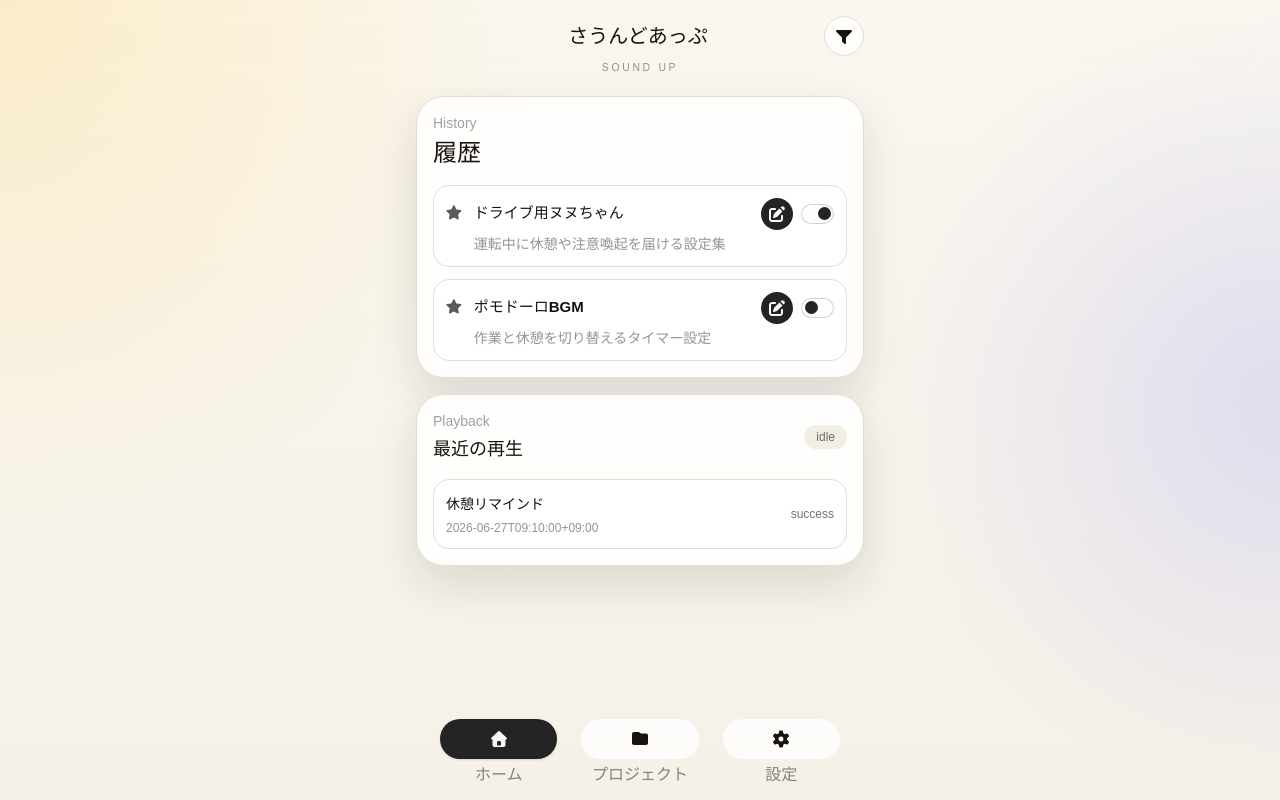
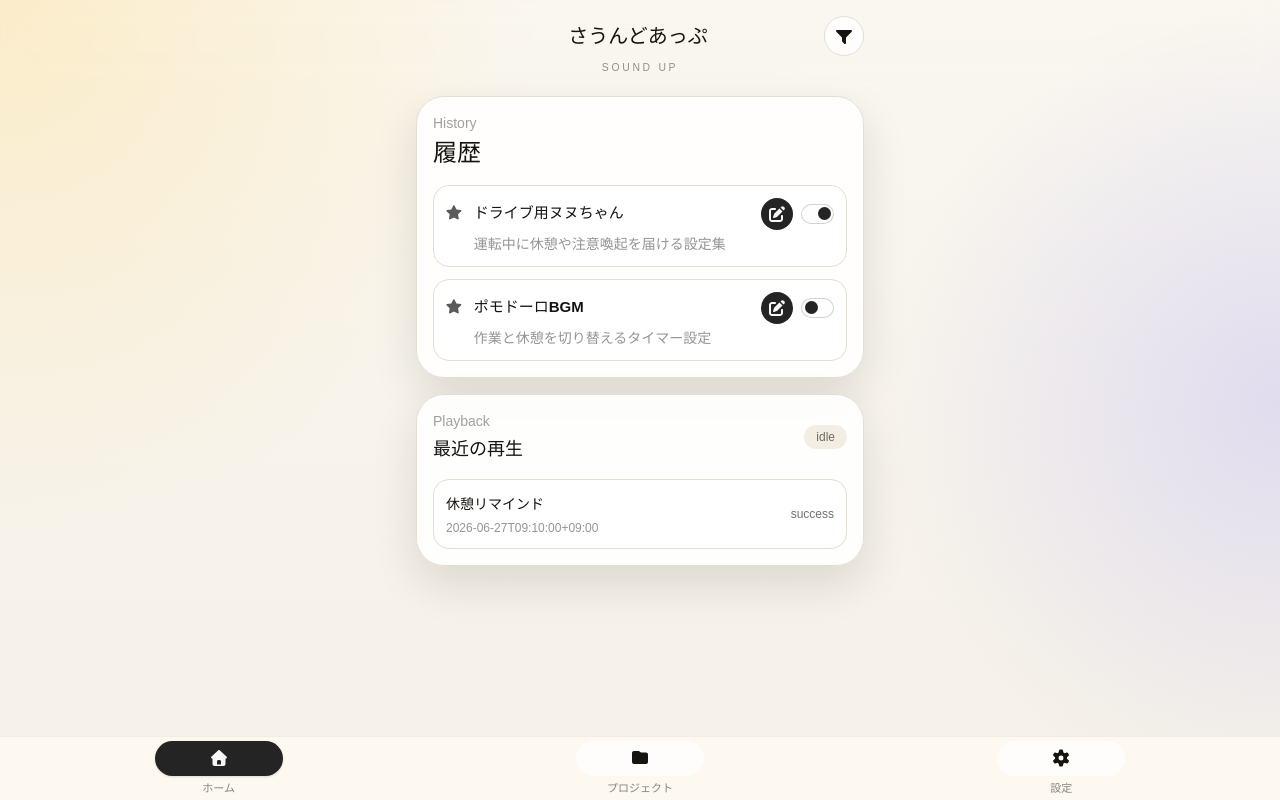
Before and after one commit to matsunono/driving_assistant, a Vue app in the folder frontend/: page / in a window 1280 px wide. Built offline with nearby package versions, Linux system fonts and the light colour scheme.

Commit message:
テーマ選択のボックスを変更

```diff
--- a/frontend/src/components/common/AppBottomNav.vue
+++ b/frontend/src/components/common/AppBottomNav.vue
@@ -20,21 +20,15 @@ function navigate(path: string) {
 </script>
 
 <template>
-  <nav class="fixed inset-x-0 bottom-0 z-30 mx-auto max-w-md px-6 pb-[calc(0.8rem+env(safe-area-inset-bottom))]" aria-label="Main Navigation">
-    <div class="grid grid-cols-3 items-end gap-6 rounded-full bg-transparent">
-      <button
-        v-for="tab in tabs"
-        :key="tab.path"
-        type="button"
+    <div class="dock">
+      <button v-for="tab in tabs" :key="tab.path" type="button"
         class="flex flex-col items-center gap-1 text-xs font-medium text-base-content/50 w-full"
-        :class="{ 'text-base-content': route.path === tab.path }"
-        @click="navigate(tab.path)"
-      >
-        <span class="flex h-10 w-full items-center justify-center rounded-full" :class="route.path === tab.path ? 'bg-neutral text-neutral-content shadow-sm' : 'bg-white/75 text-base-content'">
+        :class="{ 'text-base-content': route.path === tab.path }" @click="navigate(tab.path)">
+        <span class="flex h-10 w-full items-center justify-center rounded-full"
+          :class="route.path === tab.path ? 'bg-neutral text-neutral-content shadow-sm' : 'bg-white/75 text-base-content'">
           <FontAwesomeIcon class="text-base" :icon="tab.icon" />
         </span>
-        <span>{{ tab.label }}</span>
+        <span class="dock-label">{{ tab.label }}</span>
       </button>
     </div>
-  </nav>
 </template>
--- a/frontend/src/views/ConfigDetailView.vue
+++ b/frontend/src/views/ConfigDetailView.vue
@@ -44,7 +44,7 @@ const config = computed(() => project.value?.configs.find((item) => item.id ===
 
         <div class="grid grid-cols-[96px_1fr] items-center gap-3">
           <span class="font-semibold text-base-content/75">タイマー終了時/アラーム時の操作</span>
-          <div class="flex items-center justify-between rounded-2xl border border-base-300 bg-white px-4 py-3">
+          <div class="flex items-center justify-between">
             <span class="text-base-content/45">ONで操作が必要になります</span>
             <input :checked="config.requireActionOnEnd" type="checkbox" class="toggle border-neutral/20 bg-neutral-content/20 text-neutral" />
           </div>
@@ -52,16 +52,13 @@ const config = computed(() => project.value?.configs.find((item) => item.id ===
 
         <div class="grid grid-cols-[96px_1fr] items-center gap-3">
           <span class="font-semibold text-base-content/75">再生対象</span>
-          <div class="flex items-center gap-2 rounded-2xl border border-base-300 bg-white px-4 py-3 text-base-content/45">
-            <span class="flex-1 truncate">ファイルまたはフォルダを選択してください</span>
-            <span class="text-lg">⌕</span>
-          </div>
+          <input type="file" class="file-input" />
         </div>
 
         <div class="grid grid-cols-[96px_1fr] items-center gap-3">
           <span class="font-semibold text-base-content/75">再生方法</span>
           <select class="select select-bordered h-11 w-full rounded-2xl" :value="config.playbackMode">
-            <option value="random">ランダムまたは順番再生を選択してください</option>
+            <option value="random">ランダムまたは順番再生を選択</option>
             <option value="random">ランダム</option>
             <option value="sequential">順番再生</option>
           </select>
```
